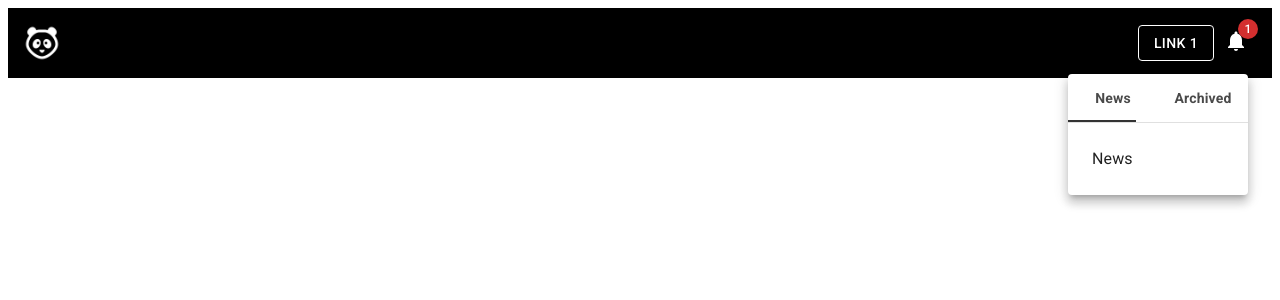
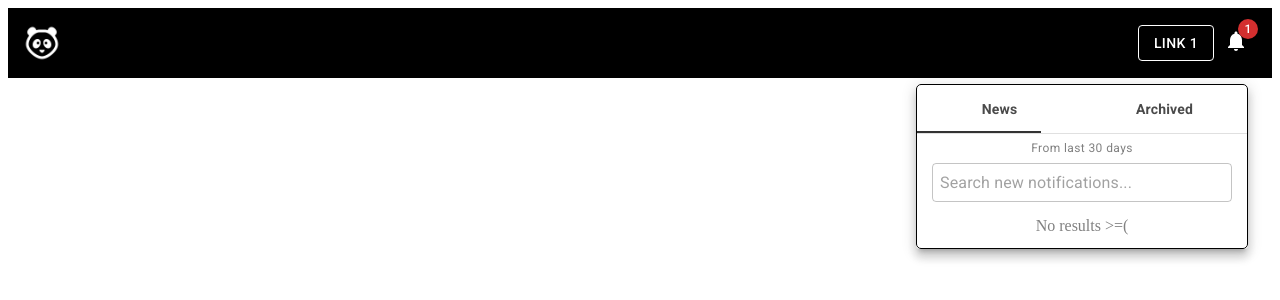
Before and after one commit to renzo-c/notification-component, a React (Vite) app: page / in a window 1280 px wide. Both pictures are taken after a click on the button "Notifications". Shown: the top 300 px of the page. Built offline with nearby package versions, Linux system fonts and the light colour scheme.

Commit message:
Implement reusable tab content

```diff
--- a/src/Components/Notifications/Notifications.js
+++ b/src/Components/Notifications/Notifications.js
@@ -2,6 +2,12 @@ import React from "react";
 import { Box, Tooltip, Badge, IconButton, Menu } from "@mui/material";
 import NotificationsIcon from "@mui/icons-material/Notifications";
 import TabsGroup from "./subcomponents/TabsGroup";
+import {
+  menuStyles,
+  iconButtonStyles,
+  iconStyles,
+  notificationsStyles,
+} from "./styles";
 
 const Notifications = () => {
   const [anchorEl, setAnchorEl] = React.useState(null);
@@ -18,49 +24,50 @@ const Notifications = () => {
   const data = [
     {
       tabName: "News",
-      searchPlaceholder: "Search new notifications",
-      dataRangeLabel: "From last 30 days",
-      tabPanel: {
-        list: [],
+      tabContent: {
+        searchPlaceholder: "Search new notifications...",
+        dataRangeLabel: "From last 30 days",
+        notifications: [],
+        fetchCb: () => alert("fechtCb"),
+        archiveCb: () => alert("archiveCb"),
       },
-      fetchCb: () => alert("fechtCb"),
     },
     {
       tabName: "Archived",
-      searchPlaceholder: "Search archived notifications",
-      dataRangeLabel: "From last 30 days",
-      tabPanel: {
-        list: [],
+      tabContent: {
+        searchPlaceholder: "Search archived notifications...",
+        dataRangeLabel: "From last 30 days",
+        notifications: [],
+        fetchCb: () => alert("fechtCb"),
       },
-      archiveCb: () => alert("archiveCb"),
     },
   ];
 
   return (
     <Box sx={notificationsStyles}>
       <Tooltip title="Notifications" placement="bottom-start">
-        <IconButton onClick={handleOpenUserMenu} sx={{ p: 0 }}>
+        <IconButton onClick={handleOpenUserMenu} sx={iconButtonStyles}>
           <Badge badgeContent={notifications.length} color="error">
-            <NotificationsIcon sx={{ color: "white" }} />
+            <NotificationsIcon sx={iconStyles} />
           </Badge>
         </IconButton>
       </Tooltip>
       <Menu
-        sx={{ mt: "45px" }}
         id="menu-appbar"
+        sx={menuStyles}
         anchorEl={anchorEl}
-        anchorOrigin={{
-          vertical: "top",
-          horizontal: "right",
-        }}
+        anchorOrigin={originReference}
         keepMounted
-        transformOrigin={{
-          vertical: "top",
-          horizontal: "right",
-        }}
+        transformOrigin={originReference}
         open={Boolean(anchorEl)}
         onClose={handleCloseUserMenu}
-        MenuListProps={{ style: { padding: "0px" } }}
+        MenuListProps={{
+          style: {
+            padding: "0px",
+            border: "1px solid black",
+            borderRadius: "5px",
+          },
+        }}
       >
         <TabsGroup data={data} />
       </Menu>
@@ -68,9 +75,9 @@ const Notifications = () => {
   );
 };
 
-const notificationsStyles = {
-  padding: ".3em",
-  mx: "5px",
+const originReference = {
+  vertical: "top",
+  horizontal: "right",
 };
 
 export default Notifications;
--- /dev/null
+++ b/src/Components/Notifications/styles.js
@@ -0,0 +1,9 @@
+const menuStyles = { mt: "55px" };
+const iconButtonStyles = { p: 0 };
+const iconStyles = { color: "white" };
+const notificationsStyles = {
+  padding: ".3em",
+  mx: "5px",
+};
+
+export { menuStyles, iconButtonStyles, iconStyles, notificationsStyles };
--- /dev/null
+++ b/src/Components/Notifications/subcomponents/TabContent.js
@@ -0,0 +1,45 @@
+import { List, Typography } from "@mui/material";
+import React from "react";
+import SearchBar from "../../SearchBar/SearchBar";
+
+const TabContent = ({
+  searchPlaceholder,
+  dataRangeLabel,
+  notifications,
+  archiveCb,
+  fetchCb,
+}) => {
+    console.log("render content")
+  return (
+    <div style={{ width: 300 }}>
+      <Typography as="div" variant="caption" align="center" color="GrayText">
+        {dataRangeLabel}
+      </Typography>
+      <SearchBar searchPlaceholder={searchPlaceholder} />
+      <List sx={listStyles}>
+        {notifications.length ? (
+          notifications.map((notification) => (
+            <Item key={notification.id} notification={notification} />
+          ))
+        ) : (
+          <div style={emptyListStyles}>No results >=(</div>
+        )}
+      </List>
+    </div>
+  );
+};
+
+const listStyles = {
+  width: "100%",
+  maxWidth: 360,
+  bgcolor: "background.paper",
+  paddingTop: "0px",
+};
+
+const emptyListStyles = {
+  textAlign: "center",
+  marginTop: "15px",
+  color: "gray",
+};
+
+export default TabContent;
--- a/src/Components/Notifications/subcomponents/TabsGroup.js
+++ b/src/Components/Notifications/subcomponents/TabsGroup.js
@@ -3,7 +3,8 @@ import Tabs from "@mui/material/Tabs";
 import Tab from "@mui/material/Tab";
 import Typography from "@mui/material/Typography";
 import Box from "@mui/material/Box";
-import { a11yProps } from "./helperFunctions";
+import { a11yProps } from "../helperFunctions";
+import TabContent from "./TabContent";
 
 const TabPanel = (props) => {
   const { children, value, index, ...other } = props;
@@ -17,9 +18,7 @@ const TabPanel = (props) => {
       {...other}
     >
       {value === index && (
-        <Box sx={{ p: 3 }}>
-          <Typography>{children}</Typography>
-        </Box>
+        <Box sx={{ padding: "5px 15px 5px 15px" }}>{children}</Box>
       )}
     </div>
   );
@@ -47,7 +46,7 @@ const TabsGroup = ({ data }) => {
 
   return (
     <Box sx={{ width: "100%" }}>
-      <Box sx={{ borderBottom: 1, borderColor: "divider" }}>
+      <Box sx={tabContainerStyles}>
         <Tabs
           value={value}
           onChange={handleChange}
@@ -67,12 +66,14 @@ const TabsGroup = ({ data }) => {
       </Box>
       {data.map((tab, key) => (
         <TabPanel key={key} value={value} index={key}>
-          {tab.tabName}
+          <TabContent {...tab.tabContent} />
         </TabPanel>
       ))}
     </Box>
   );
 };
+
+const tabContainerStyles = { borderBottom: 1, borderColor: "divider" };
 
 const tabStyle = {
   width: "50%",
--- /dev/null
+++ b/src/Components/SearchBar/SearchBar.js
@@ -0,0 +1,40 @@
+import React from "react";
+import { Paper, OutlinedInput } from "@mui/material";
+
+const SearchBar = ({ cb, searchPlaceholder }) => {
+  const onSearch = (e) => {
+    e.preventDefault();
+    const term = e.target.value;
+    cb && cb();
+  };
+  return (
+    <Paper elevation={0} sx={paperStyles}>
+      <OutlinedInput
+        autoFocus
+        fullWidth
+        sx={inputStyles}
+        placeholder={searchPlaceholder}
+        inputProps={inputProps}
+        onChange={onSearch}
+      />
+    </Paper>
+  );
+};
+
+const inputProps = {
+  style: {
+    margin: "0px",
+    padding: "8px 8px",
+  },
+};
+
+const paperStyles = {
+  m: "2px 0px",
+  p: "2px 0px 0px",
+  display: "flex",
+  alignItems: "center",
+};
+
+const inputStyles = { mx: 0, flex: 1 };
+
+export default SearchBar;
--- /dev/null
+++ b/src/Components/SearchBar/index.js
@@ -0,0 +1 @@
+export { default } from "./SearchBar";
```
Also changed, not shown: src/Components/Notifications/helperFunctions.js (renamed from src/Components/Notifications/subcomponents/helperFunctions.js).
